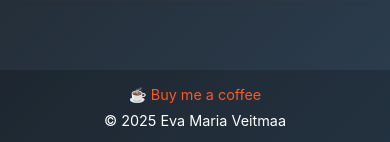
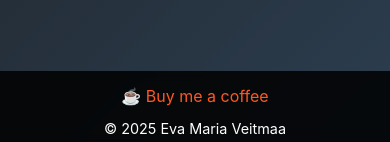
Before and after one commit to 3v4m4r14/hairy-potato, a React (Create React App) app: page / in a window 390 px wide. Shown: the part 699-841 px from the top of the page. Built offline with nearby package versions, Linux system fonts and the light colour scheme; no server answers.

Commit message:
Make buymeacoffee link more prominent

```diff
--- a/src/App.css
+++ b/src/App.css
@@ -27,17 +27,19 @@
 }
 
 .footer {
-  position: absolute;
+  position: fixed;
   bottom: 0;
   width: 100%;
-  padding: 1rem;
-  background-color: rgba(0, 0, 0, 0.2);
+  padding: 0.75rem;
+  background-color: rgba(0, 0, 0, 0.85);
   color: #fff;
   font-size: 0.9rem;
   display: flex;
   flex-direction: column;
   align-items: center;
   gap: 0.5rem;
+  backdrop-filter: blur(5px);
+  z-index: 10;
 }
 
 .coffee-link {
@@ -60,6 +62,21 @@ h1 {
   text-shadow: 2px 2px 4px rgba(0, 0, 0, 0.3);
 }
 
+@media (max-width: 768px) {
+  .app-container {
+    padding-bottom: 85px; /* More space for footer on mobile */
+  }
+
+  .footer {
+    padding: 0.5rem;
+  }
+
+  .coffee-link {
+    font-size: 1rem;
+    padding: 0.4rem 0.8rem;
+  }
+}
+
 @media (min-width: 768px) {
   .footer {
     flex-direction: row;
```
